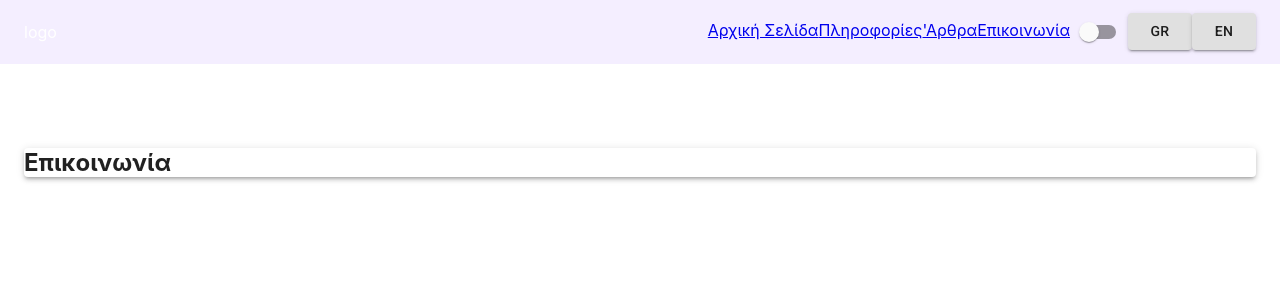
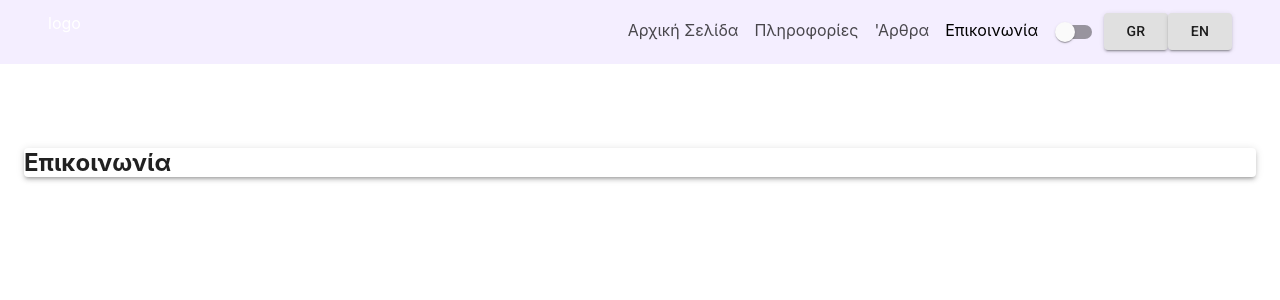
Before and after one commit to thomasbariabas1/portofolio, a React (Create React App) app: page /contact in a window 1280 px wide. Shown: the top 300 px of the page. Built offline with nearby package versions, Linux system fonts and the light colour scheme.

Commit message:
Menu links styles

```diff
--- a/package.json
+++ b/package.json
@@ -8,6 +8,7 @@
     "@testing-library/jest-dom": "^4.2.4",
     "@testing-library/react": "^9.5.0",
     "@testing-library/user-event": "^7.2.1",
+    "classnames": "^2.2.6",
     "react": "^16.13.1",
     "react-dom": "^16.13.1",
     "react-router-dom": "^5.2.0",
--- a/src/components/AppBar.js
+++ b/src/components/AppBar.js
@@ -11,7 +11,16 @@ import {THEMES} from "../util/Enums";
 import {useTranslation} from "../hooks/translation";
 import Button from "./buttons/Button";
 import ButtonGroup from '@material-ui/core/ButtonGroup';
-import {useLocation} from "react-router-dom";
+import {useLocation, useHistory} from "react-router-dom";
+import Container from "@material-ui/core/Container";
+import {makeStyles} from "@material-ui/core/styles";
+
+const useStyles = makeStyles((theme) => ({
+    links: theme.appBar.links,
+    activeLink: {
+        opacity: '1'
+    }
+}))
 const ElevationScroll = (props) => {
     const {children} = props;
     const theme = useThemeMui()
@@ -31,6 +40,8 @@ const AppBar = props => {
     const {theme, changeTheme} = useTheme()
     const {lang, changeLanguage, t} = useTranslation()
     const {pathname} = useLocation()
+    const classes = useStyles()
+    const history = useHistory()
 
     const handleChangeTheme = () => {
         if (theme === THEMES.DARK) {
@@ -44,27 +55,41 @@ const AppBar = props => {
         <Fragment>
             <ElevationScroll {...props}>
                 <MuiAppBar position={'sticky'}>
-                    <Toolbar style={{display: 'flex', flexDirection: 'row', justifyContent: 'space-between'}}>
+                    <Toolbar>
+                        <Container style={{display: 'flex', flexDirection: 'row', justifyContent: 'space-between'}}>
                             <div>logo</div>
                             <div>
-                            <Link to="/">{t('home')}</Link>
-                            <Link to="/about">{t('about')}</Link>
-                            <Link to="/posts">{t('posts')}</Link>
-                            <Link to="/contact">{t('contact')}</Link>
+                                 <span onClick={() => history.push('/')}
+                                       className={classes.links + ` ${pathname === '/' && classes.activeLink}`}>
+                                          {t('home')}
+                                 </span>
+                                <span onClick={() => history.push('/about')}
+                                      className={classes.links + ` ${pathname === '/about' && classes.activeLink}`}>
+                                      {t('about')}
+                                 </span>
+                                <span onClick={() => history.push('/posts')}
+                                      className={classes.links + ` ${pathname === '/posts' && classes.activeLink}`}>
+                                      {t('posts')}
+                                </span>
+                                <span onClick={() => history.push('/contact')}
+                                      className={classes.links + ` ${pathname === '/contact' && classes.activeLink}`}>
+                                      {t('contact')}
+                                </span>
+
                                 <Switch checked={theme === THEMES.DARK}
                                         name={'Theme'}
                                         onChange={handleChangeTheme}/>
                                 <ButtonGroup color="primary">
                                     <Button onClick={() => {
-                                    changeLanguage('gr')
-                                }}>gr
+                                        changeLanguage('gr')}}>
+                                        gr
                                     </Button>
-                                <Button onClick={() => {
-                                    changeLanguage('en')
-                                }}>en
+                                    <Button onClick={() => {changeLanguage('en')}}>
+                                        en
                                     </Button>
                                 </ButtonGroup>
                             </div>
+                        </Container>
                     </Toolbar>
                 </MuiAppBar>
             </ElevationScroll>
--- a/src/layouts/HomeLayout.js
+++ b/src/layouts/HomeLayout.js
@@ -3,10 +3,11 @@ import PropTypes from 'prop-types';
 import Container from "@material-ui/core/Container";
 import { makeStyles } from '@material-ui/core/styles';
 
-const useStyles = makeStyles({
+const useStyles = makeStyles((theme)=>({
     root: {
     backgroundImage: `url(${require("../assets/images/blog-cover.jpg")})`,
-    height: '500px',
+    height: '40%',
+        minHeight:'300px',
     backgroundAttachment: 'fixed',
     backgroundPosition: 'center',
     backgroundRepeat: 'no-repeat',
@@ -21,7 +22,7 @@ const useStyles = makeStyles({
     name: {
         color: 'white'
     }
-});
+}));
 
 const HomeLayout = ({children}) => {
     const styles = useStyles()
--- a/src/util/Enums.js
+++ b/src/util/Enums.js
@@ -14,7 +14,18 @@ export const THEMES_STYLE = {
                 backgroundColor: '#f4eeff'
             },
             sticky: {
-                backgroundColor: '#dcd6f7'
+                backgroundColor: 'rgba(220,214,247,0.6)'
+            },
+            links: {
+                color:'black',
+                cursor: 'pointer',
+                margin: '0 4px',
+                padding: '4px',
+                opacity: '0.7',
+                fontSize: '16px',
+                '&:hover': {
+                    opacity: '1',
+                }
             }
         }
 
@@ -26,7 +37,19 @@ export const THEMES_STYLE = {
             },
             sticky: {
                 backgroundColor: '#0f4c75'
+            },
+            links: {
+                color:'white',
+                cursor: 'pointer',
+                margin: '0 4px',
+                padding: '4px',
+                opacity: '0.7',
+                fontSize: '16px',
+                '&:hover': {
+                    opacity: '1',
+                }
             }
-        }
+        },
+
     }
 }
--- a/src/views/Home/Home.js
+++ b/src/views/Home/Home.js
@@ -5,25 +5,44 @@ import { makeStyles } from '@material-ui/core/styles';
 import PostList from "./components/PostList";
 import Toolbar from "@material-ui/core/Toolbar";
 import {Link} from "react-router-dom";
+import {useLocation, useHistory} from "react-router-dom";
+import clx from 'classnames'
 
-const useStyles = makeStyles({
+const useStyles = makeStyles((theme) => ({
     home: {
        padding: '16px'
     },
-
-});
+    links: theme.appBar.links,
+    activeLink: {
+        opacity:'1'
+    }
+}));
 
 const Home = () => {
     const classes = useStyles()
     const {t} = useTranslation()
+    const history = useHistory()
+    const {pathname} = useLocation()
 
     return <div className={classes.home}>
         <Toolbar style={{display: 'flex', flexDirection: 'row', justifyContent: 'space-between'}}>
             <div>
-                <Link to="/">{t('home')}</Link>
-                <Link to="/about">{t('about')}</Link>
-                <Link to="/posts">{t('posts')}</Link>
-                <Link to="/contact">{t('contact')}</Link>
+                <span onClick={()=>history.push('/')}
+                      className={classes.links + ` ${pathname ==='/'&&classes.activeLink }`}>
+                    {t('home')}
+                </span>
+                <span onClick={()=>history.push('/about')}
+                      className={classes.links + ` ${pathname ==='/about'&&classes.activeLink }`}>
+                    {t('about')}
+                </span>
+                <span onClick={()=>history.push('/posts')}
+                      className={classes.links + ` ${pathname ==='/posts'&&classes.activeLink }`}>
+                    {t('posts')}
+                </span>
+                <span onClick={()=>history.push('/contact')}
+                      className={classes.links + ` ${pathname ==='/contact'&&classes.activeLink }`}>
+                    {t('contact')}
+                </span>
             </div>
         </Toolbar>
         <PostList/>
```
Also changed, not shown: 1 other file (tests, documents, lock files or other folders). Lines whose indentation alone changed are shown as unchanged.
